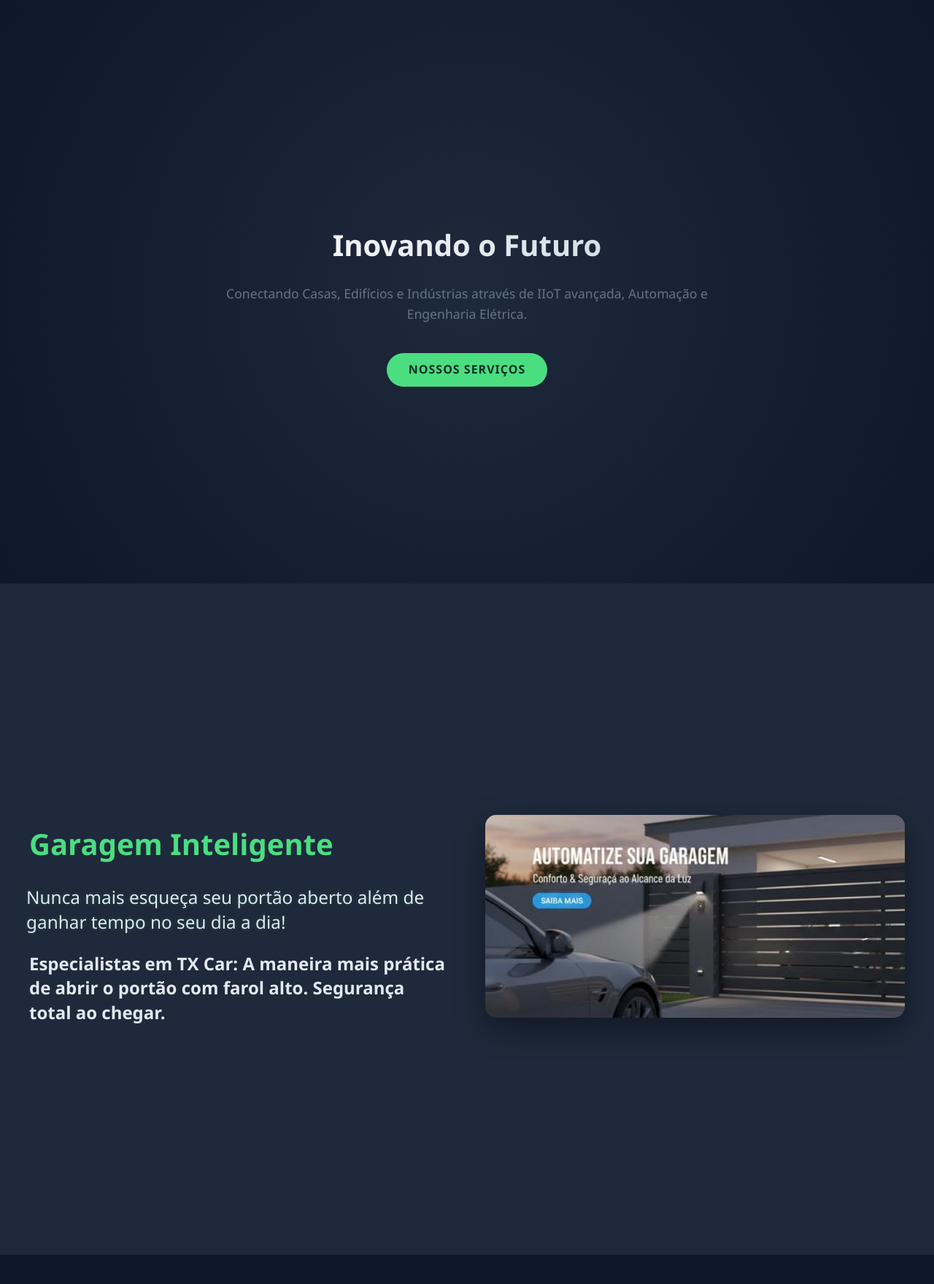
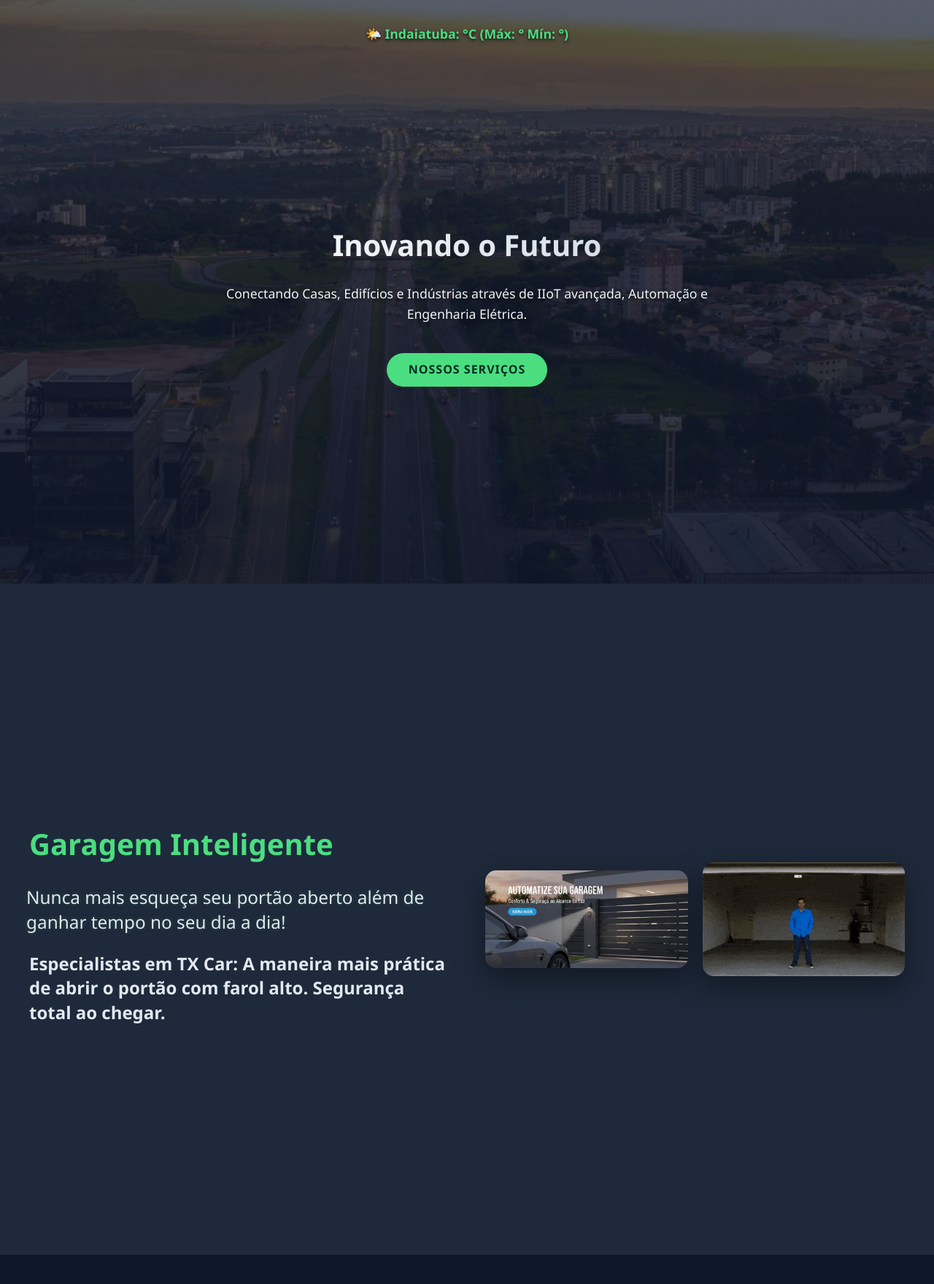
Before and after one commit to WGuiotti/meu-projeto-flask, a Flask app: page / in a window 1280 px wide. Shown: the part 137-1897 px from the top of the page at 73% size. Run offline with Flask 3, Linux system fonts and the light colour scheme; data that the repository does not hold is empty.

Commit message:
Inserindo foto de banner, api clima e cotação, giff garagem, correção de e-mail

```diff
--- a/app.py
+++ b/app.py
@@ -1,5 +1,6 @@
 # Import necessary modules from Flask
 from flask import Flask, render_template, request, redirect, url_for
+import requests
 import os
 
 # Initialize the Flask application
@@ -18,6 +19,7 @@ translations = {
         'garage_h2': 'Garagem Inteligente',
         'garage_p': 'Nunca mais esqueça seu portão aberto além de ganhar tempo no seu dia a dia!',
         'garage_alt': 'Controle de portão de garagem inteligente via aplicativo',
+        'garage_gif_alt': 'Animação do portão da garagem abrindo e fechando automaticamente',
         'garage_link': 'Conheça a Garagem Inteligente',
         'garage_seo': 'Especialistas em TX Car: A maneira mais prática de abrir o portão com farol alto. Segurança total ao chegar.',
         'btn_services': 'Nossos Serviços',
@@ -37,7 +39,7 @@ translations = {
         'about_p': 'Dedicamo-nos a preencher a lacuna entre a engenharia elétrica tradicional e as modernas soluções de IoT.',
         'contact_title': 'Fale Conosco',
         'contact_whatsapp': 'Conversar no WhatsApp',
-        'contact_email': 'wellington.guiotti@gmail.com',
+        'contact_email': 'wellingtongmail@gmail.com',
         'contact_phone_display': '+55 19 99400-7855',
         'whatsapp_msg': 'Olá! Estou entrando em contato através do website GuIIOTTI.',
         'iiot_detail': 'Nossas soluções de IIoT conectam máquinas, sensores e sistemas para fornecer visibilidade total da sua produção. Utilizamos protocolos avançados como MQTT e OPC-UA para garantir integridade de dados e dashboards em tempo real.',
@@ -52,6 +54,7 @@ translations = {
         'garage_h2': 'Smart Garage',
         'garage_p': 'Never forget your gate open again and save time in your daily life!',
         'garage_alt': 'Smart garage gate control via app',
+        'garage_gif_alt': 'Animation of the garage door opening and closing automatically',
         'garage_link': 'See Smart Garage',
         'garage_seo': 'TX Car Specialists: The most practical way to open the gate with high beams. Total safety upon arrival.',
         'btn_services': 'Our Services',
@@ -71,7 +74,7 @@ translations = {
         'about_p': 'We are dedicated to bridging the gap between traditional electrical engineering and modern IoT solutions.',
         'contact_title': 'Contact Us',
         'contact_whatsapp': 'Chat on WhatsApp',
-        'contact_email': 'wellington.guiotti@gmail.com',
+        'contact_email': 'wellingtongmail@gmail.com',
         'contact_phone_display': '+55 19 99400-7855',
         'whatsapp_msg': 'Hello! I am contacting you through the GuIIOTTI website.',
         'iiot_detail': 'Our IIoT solutions connect machines, sensors, and systems to provide full visibility of your production. We use advanced protocols like MQTT and OPC-UA to ensure data integrity and real-time dashboards.',
@@ -86,6 +89,7 @@ translations = {
         'garage_h2': 'Garaje Inteligente',
         'garage_p': '¡Nunca más olvides tu portón abierto y ahorra tiempo en tu día a día!',
         'garage_alt': 'Control de portón de garaje inteligente vía app',
+        'garage_gif_alt': 'Animación de la puerta del garaje abriéndose y cerrándose automáticamente',
         'garage_link': 'Ver Garaje Inteligente',
         'garage_seo': 'Especialistas en TX Car: La forma más práctica de abrir el portón con luz alta. Seguridad total al llegar.',
         'btn_services': 'Nuestros Servicios',
@@ -105,7 +109,7 @@ translations = {
         'about_p': 'Nos dedicamos a cerrar la brecha entre la ingeniería eléctrica tradicional y las soluciones modernas de IoT.',
         'contact_title': 'Contáctenos',
         'contact_whatsapp': 'Hable por WhatsApp',
-        'contact_email': 'wellington.guiotti@gmail.com',
+        'contact_email': 'wellingtongmail@gmail.com',
         'contact_phone_display': '+55 19 99400-7855',
         'whatsapp_msg': '¡Hola! Me pongo en contacto a través del sitio web de GuIIOTTI.',
         'iiot_detail': 'Nuestras soluciones IIoT conectan máquinas, sensores y sistemas para brindar visibilidad total de su producción. Utilizamos protocolos avanzados como MQTT y OPC-UA para garantizar la integridad de los datos y paneles en tiempo real.',
@@ -114,6 +118,37 @@ translations = {
     }
 }
 
+# Helper function to fetch external data (Weather & Currency)
+def get_dashboard_data():
+    weather_info = ""
+    currency_info = ""
+
+    # 1. Fetch Weather for Indaiatuba-SP
+    try:
+        # Timeout set to 1s to prevent page load delay if API is slow
+        r = requests.get('https://api.open-meteo.com/v1/forecast?latitude=-23.0903&longitude=-47.2181&daily=temperature_2m_max,temperature_2m_min&current_weather=true&timezone=America%2FSao_Paulo', timeout=1)
+        if r.status_code == 200:
+            data = r.json()
+            curr = round(data['current_weather']['temperature'])
+            max_t = round(data['daily']['temperature_2m_max'][0])
+            min_t = round(data['daily']['temperature_2m_min'][0])
+            weather_info = f"🌤️ Indaiatuba: {curr}°C (Máx: {max_t}° Mín: {min_t}°)"
+    except:
+        pass # Fail silently to not break the page
+
+    # 2. Fetch Currency (USD & EUR)
+    try:
+        r = requests.get('https://economia.awesomeapi.com.br/last/USD-BRL,EUR-BRL', timeout=1)
+        if r.status_code == 200:
+            data = r.json()
+            usd = f"{float(data['USDBRL']['bid']):.2f}"
+            eur = f"{float(data['EURBRL']['bid']):.2f}"
+            currency_info = f"💰 Dólar: R$ {usd} | Euro: R$ {eur}"
+    except:
+        pass
+
+    return weather_info, currency_info
+
 # Define the route for the root URL ('/')
 @app.route('/')
 def index():
@@ -121,8 +156,12 @@ def index():
     lang = request.args.get('lang', 'pt')
     if lang not in translations:
         lang = 'pt'
+
+    # Fetch data server-side
+    weather, currency = get_dashboard_data()
+
     # Render the index.html template
-    return render_template('index.html', text=translations[lang], lang=lang)
+    return render_template('index.html', text=translations[lang], lang=lang, weather=weather, currency=currency)
 
 # Example route for a sub-page in the 'pages' folder
 @app.route('/about')
--- a/static/css/style.css
+++ b/static/css/style.css
@@ -80,7 +80,14 @@ nav {
     flex-direction: column;
     justify-content: center;
     padding: 0 20px;
-    background: radial-gradient(circle at center, #1e293b 0%, #0f172a 100%);
+    /* Layering gradient over the background image for text readability */
+    background:
+        linear-gradient(rgba(15, 23, 42, 0.7), rgba(15, 23, 42, 0.9)),
+        url('../img/indaiatuba-banner.jpg');
+    background-size: cover;
+    background-position: center;
+    background-repeat: no-repeat;
+    position: relative; /* Needed for absolute positioning of ticker */
 }
 
 .hero h1 {
@@ -94,9 +101,10 @@ nav {
 
 .hero p {
     font-size: 1.1rem;
-    color: var(--accent);
+    color: #f1f5f9;
     max-width: 700px;
     margin: 0 auto 40px;
+    text-shadow: 0 2px 4px rgba(0, 0, 0, 0.5);
 }
 
 .btn {
@@ -110,6 +118,22 @@ nav {
     transition: all 0.3s ease;
     text-transform: uppercase;
     letter-spacing: 1px;
+}
+
+/* Info Ticker Styles */
+.info-ticker {
+    position: absolute;
+    top: 20px; /* Spacing from the top of the hero section */
+    left: 0;
+    width: 100%;
+    text-align: center;
+    background-color: transparent;
+    color: var(--iiot-color);
+    padding: 12px 0;
+    font-size: 1.1rem;
+    font-weight: 600;
+    text-shadow: 0 2px 4px rgba(0, 0, 0, 0.8);
+    transition: opacity 0.5s ease-in-out;
 }
 
 .btn:hover {
@@ -172,6 +196,10 @@ nav {
 
 .garage-image {
     flex: 1;
+    display: grid;
+    grid-template-columns: 1fr 1fr;
+    gap: 20px;
+    align-items: center;
 }
 
 .garage-image img {
@@ -335,4 +363,7 @@ footer { text-align: center; padding: 40px 0; color: #64748b; margin-top: 50px;
         text-align: center;
         margin-bottom: 30px;
     }
+    .garage-image {
+        grid-template-columns: 1fr;
+    }
 }
--- a/templates/index.html
+++ b/templates/index.html
@@ -35,6 +35,11 @@
 
     <!-- Hero section with main headline and call to action -->
     <section class="hero">
+        <!-- Info Ticker (Server-side Data) -->
+        <div id="info-ticker" class="info-ticker" data-weather="{{ weather }}" data-currency="{{ currency }}">
+            {{ weather if weather else (currency if currency else '') }}
+        </div>
+
         <div class="container">
             <h1>{{ text.hero_h1 }}</h1>
             <p>{{ text.hero_p }}</p>
@@ -52,6 +57,7 @@
             </div>
             <div class="garage-image">
                 <img src="{{ url_for('static', filename='img/garagem.jpg') }}" alt="{{ text.garage_alt }}" loading="lazy">
+                <img src="{{ url_for('static', filename='img/closing-and-opening-the-garage.gif') }}" alt="{{ text.garage_gif_alt }}" loading="lazy">
             </div>
         </div>
     </section>
@@ -108,7 +114,7 @@
                     <svg width="24" height="24" viewBox="0 0 24 24" fill="currentColor"><path d="M20.01 15.38c-1.23 0-2.42-.2-3.53-.56a.977.977 0 0 0-1.01.24l-1.57 1.97c-2.83-1.44-5.15-3.75-6.59-6.59l1.97-1.57c.26-.26.35-.65.24-1.01A11.36 11.36 0 0 1 8.59 4.22c0-.55-.45-1-1-1H4.22c-.55 0-1 .45-1 1C3.22 14.15 11.35 22.28 21.38 22.28c.55 0 1-.45 1-1v-3.38c0-.55-.45-1-1-1zM5.21 5.22h2.25c.15 1.64.45 3.21.89 4.7l-1.6 1.28c-.68-2.02-1.26-4.08-1.54-5.98zm13.87 13.87c-1.9 0-3.96-.58-5.98-1.26l1.28-1.6c1.49.44 3.06.74 4.7.89v1.97z"/></svg>
                     {{ text.contact_phone_display }}
                 </a>
-                <a href="mailto:wellington.guiotti@gmail.com" class="btn-contact email">
+                <a href="mailto:{{ text.contact_email }}" class="btn-contact email">
                     <svg width="24" height="24" viewBox="0 0 24 24" fill="currentColor"><path d="M20 4H4c-1.1 0-1.99.9-1.99 2L2 18c0 1.1.9 2 2 2h16c1.1 0 2-.9 2-2V6c0-1.1-.9-2-2-2zm0 4l-8 5-8-5V6l8 5 8-5v2z"/></svg>
                     {{ text.contact_email }}
                 </a>
@@ -125,5 +131,27 @@
 
     <!-- Link to external JavaScript file -->
     <script src="{{ url_for('static', filename='js/script.js') }}"></script>
+
+    <!-- Simple Ticker Rotator -->
+    <script>
+        document.addEventListener('DOMContentLoaded', function() {
+            const ticker = document.getElementById('info-ticker');
+            const weather = ticker.getAttribute('data-weather');
+            const currency = ticker.getAttribute('data-currency');
+
+            // Only run if we have both data points to alternate
+            if (weather && currency) {
+                let showWeather = true;
+                setInterval(() => {
+                    showWeather = !showWeather;
+                    ticker.style.opacity = '0'; // Fade out
+                    setTimeout(() => {
+                        ticker.innerText = showWeather ? weather : currency;
+                        ticker.style.opacity = '1'; // Fade in
+                    }, 500);
+                }, 5000); // Switch every 5 seconds
+            }
+        });
+    </script>
 </body>
 </html>
```
Also changed, not shown: static/img/carambano9999-blinds-3624_128.gif (added), static/img/closing-and-opening-the-garage.gif (added), static/img/indaiatuba-banner.jpg (added).
